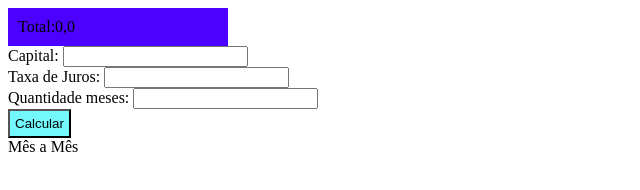
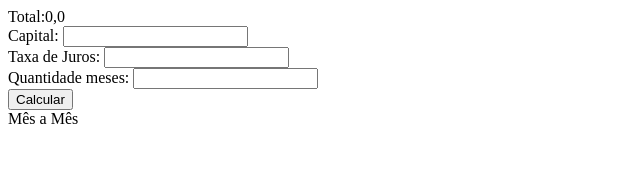
Before and after one commit to kleyrsouza/primeiroi_3t, a plain HTML site: page index.html in a window 1280 px wide. Shown: the whole page, without its empty margins (0-640 px from the left). Drawn offline with Linux system fonts and the light colour scheme.

Commit message:
Update geral.css

```diff
--- a/geral.css
+++ b/geral.css
@@ -1,22 +1,22 @@
-.calculadora {
-    background-color: rgb(76, 0, 255);
-    width: 200px;
-    padding: 10px;
-}
+calculadora{
+     background-color: rgb(59, 7, 107);
+     width: 200px;
+     margin: 10px;
+ }
+ #bntCalc {
+     background-color: rgb(14, 203, 209);
+     color: rgb(250, 200, 0);
+     padding: 5px;
+ }
 
-#btnCalc {
-    background-color: rgb(239, 19, 247);
-    color: aliceblue;
-    padding: 5px;
-}
-#btnCalc {
-    background-color: rgb(115, 249, 253);
-    color: black;
+#bntCalc:hover {
+    background-color: rgb(2, 25, 26);
+    color: rgb(255, 220, 220);
     cursor: pointer;
 }
-spResultado{
+.spResultado{
     background-color: black;
-    color: rgb(255, 22, 138);
+    color: chartreuse;
     padding: 4px;
     margin: 2px;
 }
```
